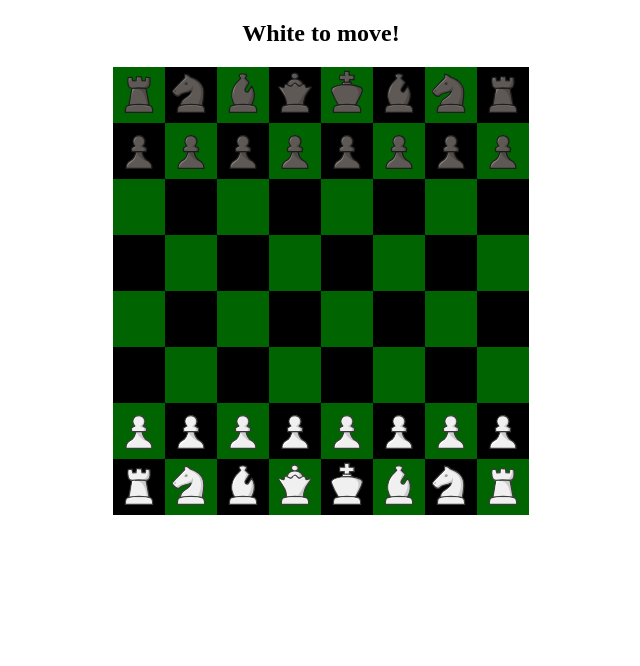
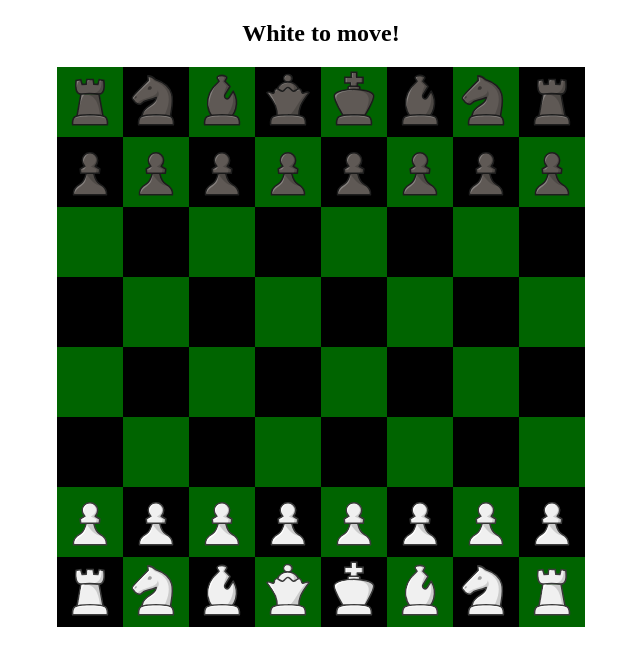
Before and after one commit to HarleyMax/chess, a plain HTML site: page index.html in a window 1280 px wide. Shown: the whole page, without its empty margins (319-959 px from the left). Drawn offline with Linux system fonts and the light colour scheme.

Commit message:
Made the board more fitting for most screens

```diff
--- a/style.css
+++ b/style.css
@@ -13,8 +13,8 @@
 
 .square1{
     background-color: darkgreen;
-    width: 50px;
-    height: 50x;
+    width: 5vw;
+    height: 5vw;
     border: none;
 }
 
```
